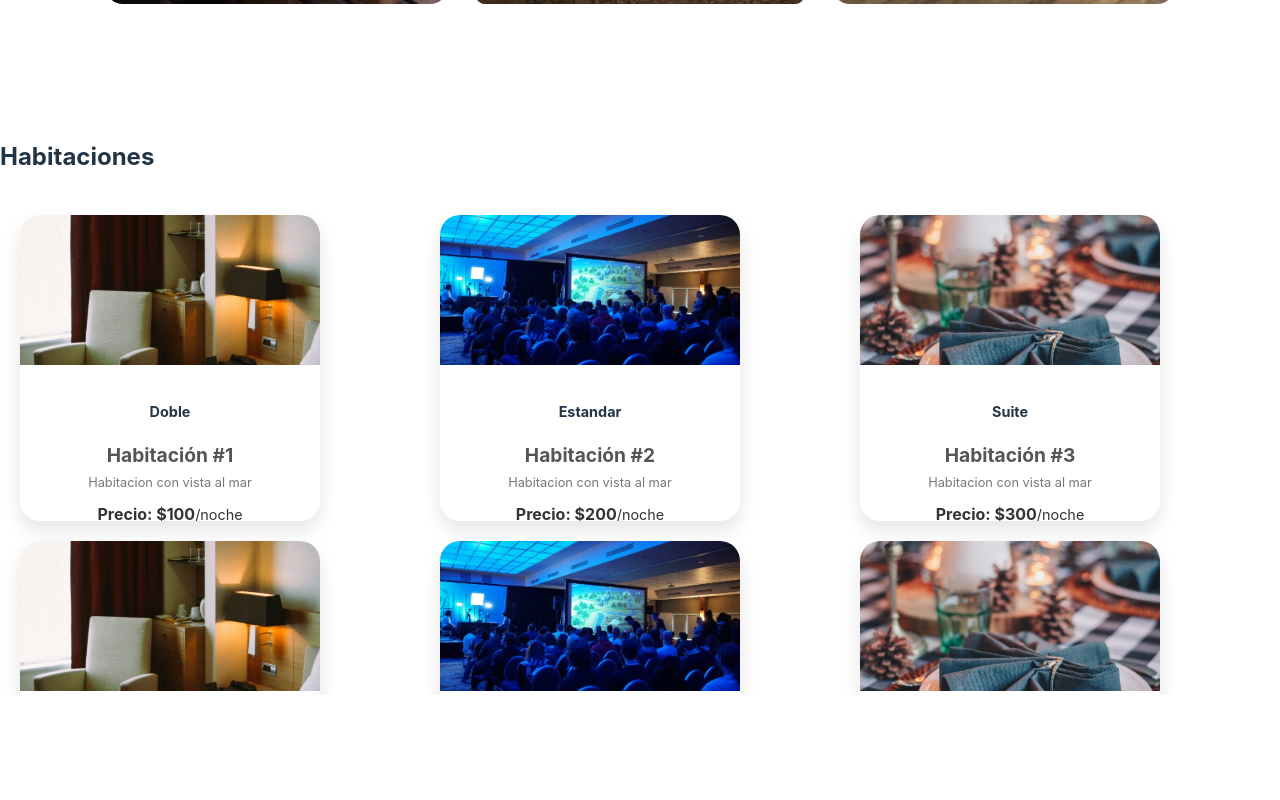
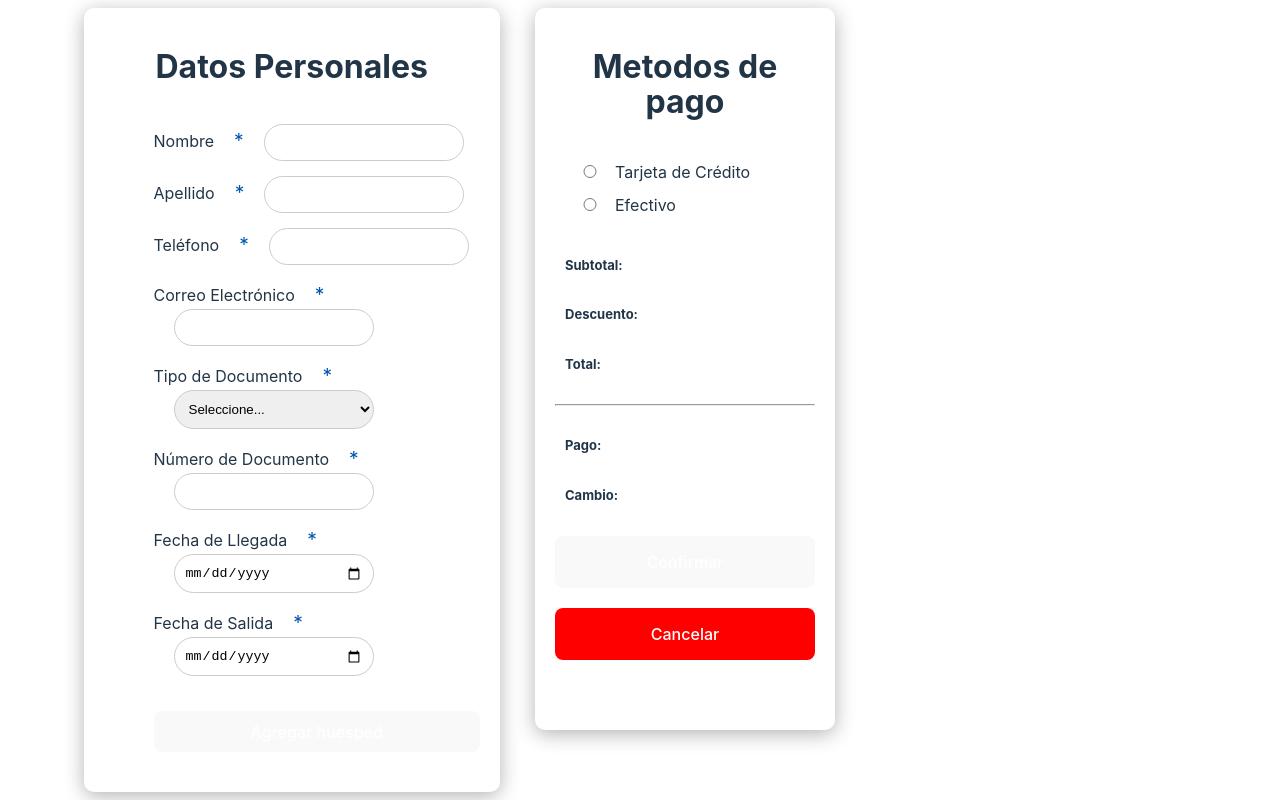
Before and after one commit to DevFajardo/gestion-hotelera-web, a React (Vite) app: page /reservar in a window 1280 px wide. Shown: the top 800 px of the page. Built offline with nearby package versions, Linux system fonts and the light colour scheme.

Commit message:
Reserva + enrutado

```diff
--- a/package.json
+++ b/package.json
@@ -12,7 +12,8 @@
   "dependencies": {
     "react": "^18.3.1",
     "react-dom": "^18.3.1",
-    "react-modal": "^3.16.1"
+    "react-modal": "^3.16.1",
+    "react-router-dom": "^6.26.2"
   },
   "devDependencies": {
     "@eslint/js": "^9.9.0",
--- a/src/components/Habitaciones/Modal.jsx
+++ b/src/components/Habitaciones/Modal.jsx
@@ -1,6 +1,7 @@
 import Modal from 'react-modal';
 import { useContext } from 'react';
 import { HabitacionesContext } from './HabitacionesContext';
+import { useNavigate } from 'react-router-dom';
 import './styles/Modal.css';
 
 Modal.setAppElement('#root');
@@ -8,7 +9,11 @@ Modal.setAppElement('#root');
 const ModalHabitacion = () => {
     const { isOpen, setIsOpen, habitacion } = useContext(HabitacionesContext);
     const { numero, nombre, precio, descripcion, imagen } = habitacion || {};
-
+    const navigate = useNavigate();
+    const handleNavigate = () => {
+        setIsOpen(false);
+        navigate('/reservar');
+    };
     return (
         <Modal
             isOpen={isOpen}
@@ -32,7 +37,7 @@ const ModalHabitacion = () => {
                     </div>
                     <div className="button-container">
                         <button className="cerrar-btn" onClick={() => setIsOpen(false)}>Cerrar</button>
-                        <button className="reservar-btn" onClick={() => console.log('reserva')}>Reservar</button>
+                        <button className="reservar-btn" onClick={() => handleNavigate()}>Reservar</button>
                     </div>
                 </div>
             </div>
--- a/src/components/Habitaciones/styles/Modal.css
+++ b/src/components/Habitaciones/styles/Modal.css
@@ -93,6 +93,7 @@
 .reservar-btn, .cerrar-btn {
     padding: 10px 20px;
     border-radius: 5px;
+    width: 100px;
     border: none;
 }
 
--- a/src/components/Habitaciones/styles/card.css
+++ b/src/components/Habitaciones/styles/card.css
@@ -11,8 +11,10 @@
 }
 
 .titulo {
-  font-size: 1.5rem;
-  font-weight: bold;
+  font-size: 3rem;
+  font-weight: 100;
+  margin-left: 200px;
+  font-family: sans-serif;
   margin-bottom: 20px;
 }
 
--- a/src/components/app/App.jsx
+++ b/src/components/app/App.jsx
@@ -2,18 +2,27 @@ import SobreNosotros from "../sobrenosotros/SobreNosotros.jsx";
 import Servicios from "../servicios/Servicios.jsx";
 import Header from "../header/Header.jsx";
 import HabitacionesMain from "../Habitaciones/Main.jsx";
+import { BrowserRouter as Router, Route, Routes } from "react-router-dom";
+import Reservar from "../reservar/reservar.jsx";
 import "./App.css";
 import Footer from "../footer/Footer.jsx";
 
 function App() {
   return (
+
+    <Router>
+      <Routes>
+      <Route path="/" element={
     <>
       <Header />
       <Servicios />
       <HabitacionesMain />
       <SobreNosotros />
       <Footer />
-    </>
+    </>} />
+    <Route path="/reservar" element={<Reservar />} />
+      </Routes>
+    </Router>
   );
 }
 
--- /dev/null
+++ b/src/components/reservar/reserva.css
@@ -0,0 +1,103 @@
+.divReserva {
+    display: flex;
+    gap: 30px;
+
+}
+
+.container-reserva {
+    margin: 50px 10%;
+    margin-right: 5px;
+    padding: 20px;
+    background-color:#ffffff;
+    width: 500px;
+    border-radius: 10px;
+    box-shadow: 0 4px 20px rgba(0, 0, 0, 0.3);
+
+}
+
+.title {
+    margin-bottom: 40px;
+    font-size: 10px;
+    text-align: center;
+}
+
+.formularioDP {
+    display: flex;
+    flex-direction: column;
+    margin-left: 50px;
+}
+
+label {
+    margin-bottom: 5px;
+    font-size:medium;
+    margin-right: 20px;
+
+}
+.required {
+    color:#0056b3;
+    font-size: 1.2em;
+}
+
+input, select {
+    margin-bottom: 15px;
+    padding: 10px;
+    border: 1px solid #ccc;
+    border-radius: 25px;
+    width: 200px;
+    margin-left: 20px;
+}
+.buttonContainer {
+    text-align: center;
+    margin-top: 20px;
+    margin-bottom: 20px;
+}
+button {
+    padding: 10px;
+    background-color:#0056b3;
+    width: 100%;
+    color: white;
+    border: none;
+    border-radius: 10px;
+    cursor: pointer;
+
+}
+
+button:hover {
+    background-color: #0056b3;
+}
+.formulacioMDP {
+    display: flex;
+    margin-left: 5px;
+    margin-bottom: 100px;
+}
+.containerMDP {
+    margin: 50px 0;
+    padding: 20px;
+    background-color:#ffffff;
+    width: 300px;
+    border-radius: 10px;
+    box-shadow: 0 4px 20px rgba(0, 0, 0, 0.3);
+
+}
+.containerMDP input {
+    margin-right: 10px;
+    width: 30px;
+}
+
+.Reservas-pagos {
+    margin-top: 30px;
+    font-size: small;
+    margin-left: 10px;
+}
+
+hr {
+    margin-top: 30px;
+}
+.containerMDP button {
+    padding: 15px;
+    margin-top: 20px;
+}
+.buttonCancelar  {
+    background-color: red;
+    margin-bottom: 50px;
+}
--- /dev/null
+++ b/src/components/reservar/reservar.jsx
@@ -0,0 +1,105 @@
+import "./reserva.css";
+
+export default function Reservar(){
+    return (
+        <div className="divReserva">
+            <div className="container-reserva">
+                <div className="title">
+                <h1>Datos Personales</h1>
+                </div>
+                <form className="formularioDP">
+                    <div>
+                        <label htmlFor="nombre">Nombre</label>
+                        <span className="required">*</span>
+                    <input type="text" id="nombre" name="nombre" required />
+                    </div>
+
+                    <div>
+                        <label htmlFor="apellido">Apellido</label>
+                        <span className="required">*</span>
+                    <input type="text" id="apellido" name="apellido" required />
+                    </div>
+
+                    <div>
+                        <label htmlFor="telefono">Teléfono</label>
+                        <span className="required">*</span>
+                    <input type="tel" id="telefono" name="telefono" required />
+                    </div>
+
+                    <div>
+                        <label htmlFor="correo">Correo Electrónico</label>
+                        <span className="required">*</span>
+                    <input type="email" id="correo" name="correo" required />
+                    </div>
+
+                    <div>
+                    <label htmlFor="tipoDocumento">Tipo de Documento</label>
+                    <span className="required">*</span>
+                    <select id="tipoDocumento" name="tipoDocumento" required>
+                        <option value="">Seleccione...</option>
+                        <option value="cedula">Cédula</option>
+                        <option value="pasaporte">Pasaporte</option>
+                        <option value="tarjetaIdentidad">Tarjeta de Identidad</option>
+                    </select>
+                    </div>
+
+                    <div>
+                    <label htmlFor="numeroDocumento">Número de Documento</label>
+                    <span className="required">*</span>
+                    <input type="text" id="numeroDocumento" name="numeroDocumento" required />
+                    </div>
+
+                    <div>
+                    <label htmlFor="fechaLlegada">Fecha de Llegada</label>
+                    <span className="required">*</span>
+                    <input type="date" id="fechaLlegada" name="fechaLlegada" required />
+                    </div>
+
+                    <div>
+                    <label htmlFor="fechaSalida">Fecha de Salida</label>
+                    <span className="required">*</span>
+                    <input type="date" id="fechaSalida" name="fechaSalida" required />
+                    </div>
+
+                    <div className="buttonContainer">
+                    <button type="submit"> Agregar huesped</button>
+                    </div>
+                </form>
+            </div>
+            <form className="formularioMD">
+            <div className="containerMDP">
+                <div className="title">
+                <h1>Metodos de pago</h1>
+                </div>
+
+                <div>
+                    <input type="radio" name="metodoPago" value="tarjeta" required />
+                    <label>Tarjeta de Crédito</label>
+                </div>
+
+                <div>
+                    <label><input type="radio" name="metodoPago" value="efectivo" />
+                    Efectivo
+                    </label>
+                </div>
+                <div>
+                    <h2 className="Reservas-pagos">Subtotal:</h2>
+                    <h2 className="Reservas-pagos">Descuento:</h2>
+                    <h2 className="Reservas-pagos">Total:</h2>
+                </div>
+                <hr />
+                <div>
+                    <h2 className="Reservas-pagos">Pago:</h2>
+                    <h2 className="Reservas-pagos">Cambio:</h2>
+                </div>
+                <div className="buttonConfirmar">
+                    <button>Confirmar</button>
+                </div>
+                <div>
+                    <button className="buttonCancelar">Cancelar</button>
+                </div>
+            </div>
+            </form>
+        </div>
+    )
+}
```
Also changed, not shown: src/components/reservar/useReservaData.jsx (added, +23 -0 lines), 1 other file (tests, documents, lock files or other folders).
